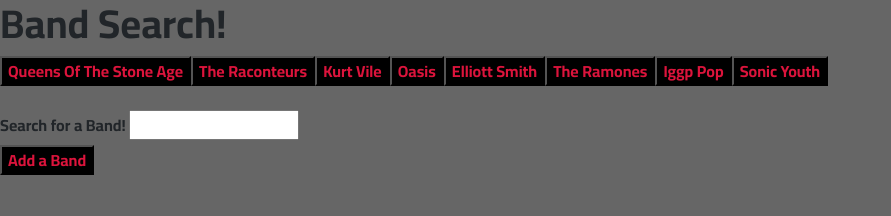
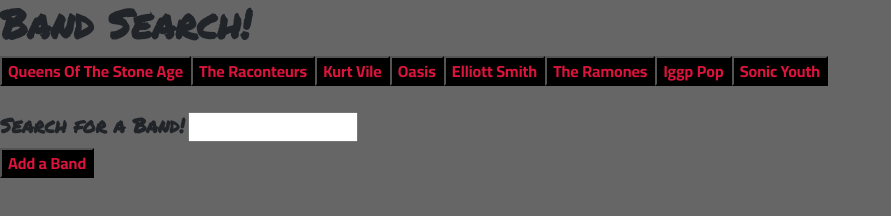
Before and after one commit to Sandman105/Giphy, a plain HTML site: page index.html in a window 1280 px wide. Shown: the whole page, without its empty margins (0-891 px from the left). Drawn offline with nearby package versions, Linux system fonts and the light colour scheme.

Commit message:
font change on <h1> and <label>

```diff
--- a/assets/style.css
+++ b/assets/style.css
@@ -4,10 +4,13 @@ body {
 }
 
 h1 {
+    font-family: 'Permanent Marker', cursive;
     font-weight: 600;
 }
 
 label {
+    font-family: 'Permanent Marker', cursive;
+    font-size: 20px;
     font-weight: 600;
 }
 
--- a/index.html
+++ b/index.html
@@ -8,6 +8,7 @@
     <link rel="stylesheet" href="https://stackpath.bootstrapcdn.com/bootstrap/4.3.1/css/bootstrap.min.css"
         integrity="sha384-ggOyR0iXCbMQv3Xipma34MD+dH/1fQ784/j6cY/iJTQUOhcWr7x9JvoRxT2MZw1T" crossorigin="anonymous">
     <link href="https://fonts.googleapis.com/css?family=Cairo:400,700&display=swap" rel="stylesheet">
+    <link href="https://fonts.googleapis.com/css?family=Permanent+Marker&display=swap" rel="stylesheet">
     <link rel="stylesheet" href="assets/style.css">
     <title>Giphy Band Search</title>
 </head>
```
